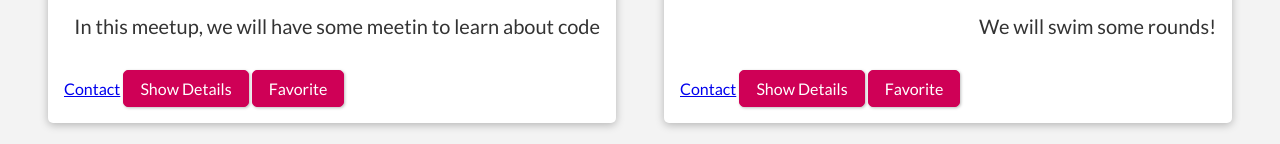
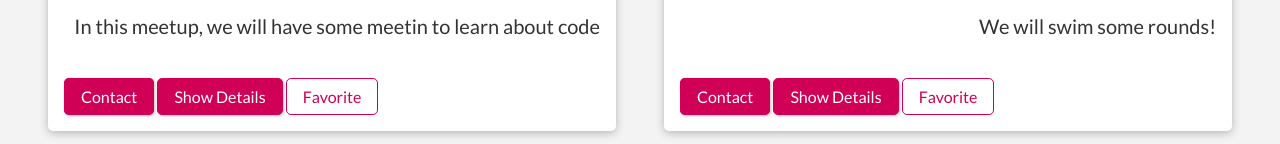
Before and after one commit to Theo6890/learning-svelte, a Svelte app: page / in a window 1280 px wide. Shown: the part 1039-1183 px from the top of the page. Built offline with nearby package versions, Linux system fonts and the light colour scheme.

Commit message:
feat: use Button everywhere

```diff
--- a/src/App.svelte
+++ b/src/App.svelte
@@ -2,6 +2,7 @@
   import Header from "./UI/Header.svelte";
   import MeetupGrid from "./MeetUps/MeetupGrid.svelte";
   import TextInput from "./UI/TextInput.svelte";
+  import Button from "./UI/Button.svelte";
 
   let title = "",
     subtitle = "",
@@ -97,7 +98,7 @@
       on:input={(event) => (description = event.target.value)}
     />
 
-    <button type="submit">Save</button>
+    <Button type="submit" caption="Save" />
   </form>
 
   <MeetupGrid {meetups} />
--- a/src/MeetUps/MeetupItem.svelte
+++ b/src/MeetUps/MeetupItem.svelte
@@ -1,4 +1,6 @@
 <script>
+  import Button from "../UI/Button.svelte";
+
   export let title;
   export let subtitle;
   export let description;
@@ -20,9 +22,9 @@
     <p>{description}</p>
   </div>
   <footer>
-    <a href="mailto:{contactEmail}">Contact </a>
-    <button>Show Details</button>
-    <button>Favorite</button>
+    <Button href="mailto:{contactEmail}" caption="Contact" />
+    <Button caption="Show Details" />
+    <Button caption="Favorite" mode="outline" />
   </footer>
 </article>
 
@@ -78,4 +80,8 @@
   div {
     text-align: right;
   }
+
+  .content {
+    height: 4rem;
+  }
 </style>
```
